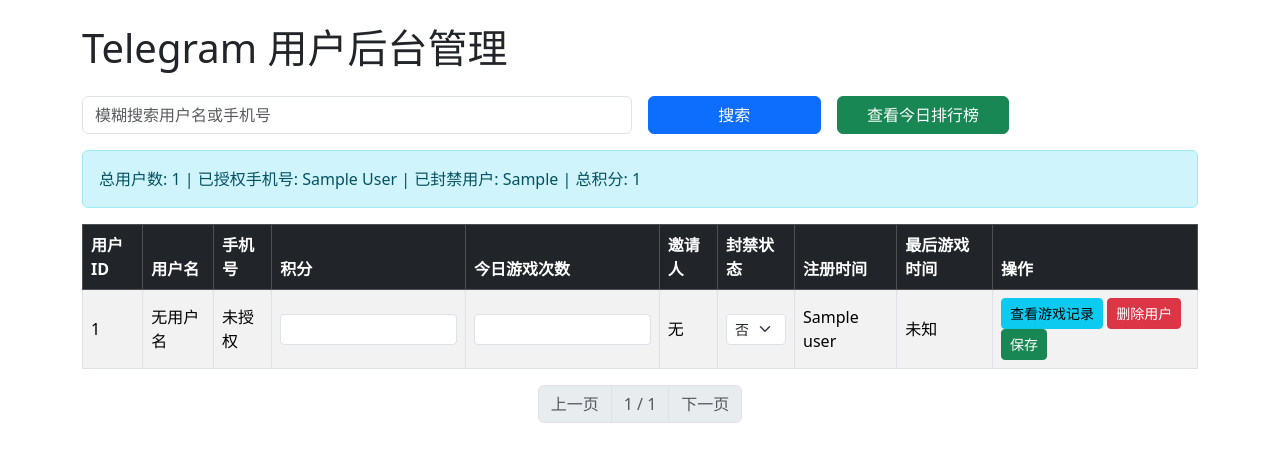
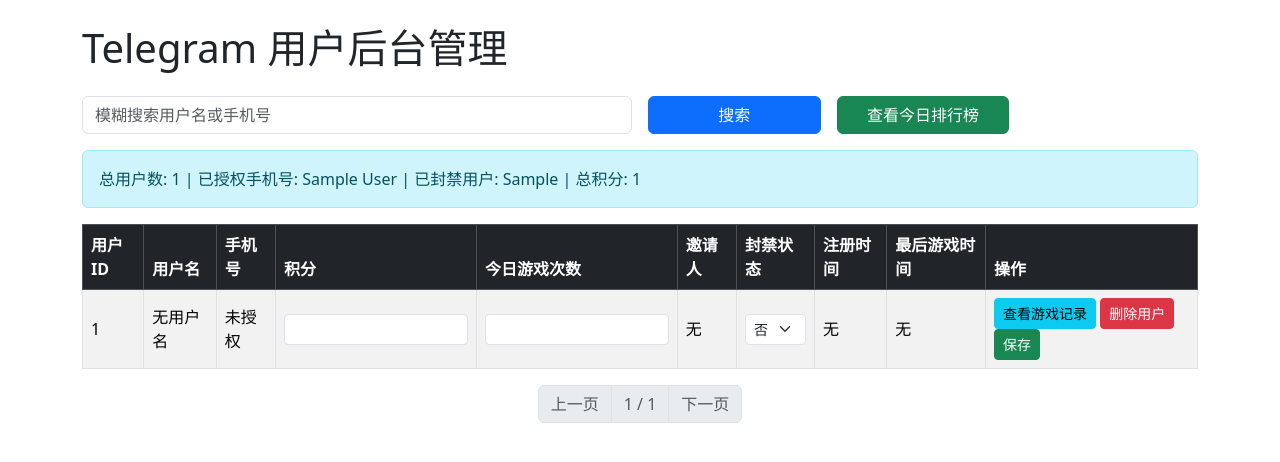
Before and after one commit to Dreamchaser-aus/telegramdashboard, a Flask app: template templates/dashboard.html in a window 1280 px wide. Shown: the top 462 px of the page. Run offline with Flask 2, Linux system fonts and the light colour scheme; the template is opened without the code that fills it: most values are stand-ins (such as "Sample title", 1, 10 or a date in 2020); parts of the project's set-up code (start-up, migrations or seed data) failed here and were passed over; some libraries are stand-ins or nearby versions.

Commit message:
Update dashboard.html

```diff
--- a/templates/dashboard.html
+++ b/templates/dashboard.html
@@ -64,8 +64,8 @@
             <option value="1" {% if user[10] %}selected{% endif %}>是</option>
           </select>
         </td>
-        <td>{{ user[7] }}</td>
-        <td>{{ user[8] or '未知' }}</td>
+        <td>{{ user[7] | format_datetime }}</td>
+        <td>{{ user[8] | format_datetime }}</td>
         <td>
           <a href="/game_history?user_id={{ user[0] }}" class="btn btn-sm btn-info">查看游戏记录</a>
           <button class="btn btn-sm btn-danger delete-user-btn" data-user-id="{{ user[0] }}">删除用户</button>
```
